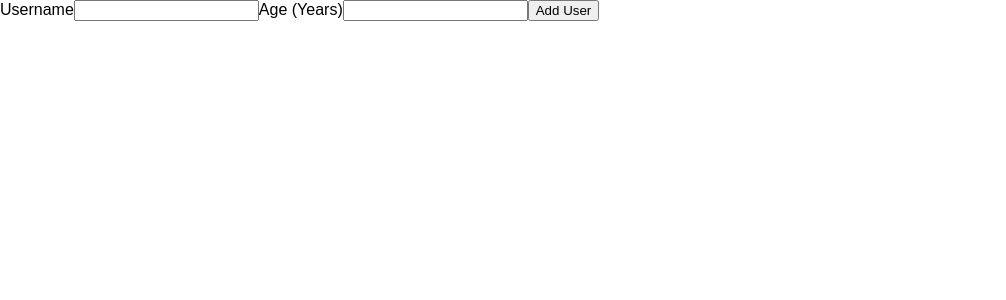
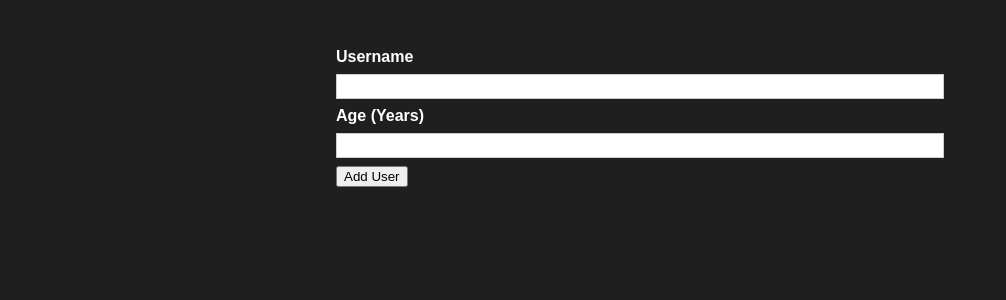
Before and after one commit to Ali-consciousroad/FriendListApp, a React (Create React App) app: page / in a window 1280 px wide. Shown: the top 300 px of the page, without its empty margins (0-1006 px from the left). Built offline with nearby package versions, Linux system fonts and the light colour scheme.

Commit message:
Adding a reusable 'Card' component

```diff
--- /dev/null
+++ b/src/components/UI/Card.js
@@ -0,0 +1,11 @@
+import React from 'react';
+// To use css module we need to import something
+import classes from './Card.module.css';
+
+const Card = (props) => {
+    // props.children allows to access the content from the Card component inside the AddUser component
+    // Allow any class applied on the card component inside the AddUser comp. to be applied here
+    return <div className={`${classes.card} ${props.className}`}>{props.children}</div>;
+};
+
+export default Card;
--- a/src/components/Users/AddUser.js
+++ b/src/components/Users/AddUser.js
@@ -1,4 +1,7 @@
 import React from 'react';
+import Card from '../UI/Card';
+// Extension need to be added for non js file
+import classes from './AddUser.module.css';
 
 const AddUser = props => {
     const addUserHandler = (event) => {
@@ -6,7 +9,8 @@ const AddUser = props => {
     };
 
     return (
-        // Don't forget, we don't want to execute the fonction here, we only want to execute it
+        <Card className={classes.input}>
+            {/*Don't forget, we don't want to execute the fonction here, we only want to execute it*/}
             <form onSubmit={addUserHandler}>
                 <label class="">Username</label>
                 <input id="username" type="text" />
@@ -15,6 +19,7 @@ const AddUser = props => {
                 <input id="age" type="number"></input>
                 <button type="submit">Add User</button>
             </form>
+        </Card>
     );
 };
 
--- /dev/null
+++ b/src/components/Users/AddUser.module.css
@@ -0,0 +1,26 @@
+.input {
+    margin: 2rem auto;
+    padding: 1rem;
+    width: 90%;
+    max-width: 40rem;
+  }
+
+  .input label {
+    display: block;
+    font-weight: bold;
+    margin-bottom: 0.5rem;
+  }
+
+  .input input {
+    font: inherit;
+    display: block;
+    width: 100%;
+    border: 1px solid #ccc;
+    padding: 0.15rem;
+    margin-bottom: 0.5rem;
+  }
+
+  .input input:focus {
+    outline: none;
+    border-color: #4f005f;
+  }
--- a/src/index.css
+++ b/src/index.css
@@ -4,7 +4,8 @@
 
 html {
   font-family: sans-serif;
-
+  background: #1f1f1f;
+  color: white;
 }
 
 body {
```
Also changed, not shown: src/components/UI/Card.module.css (added). Lines whose indentation alone changed are shown as unchanged.
